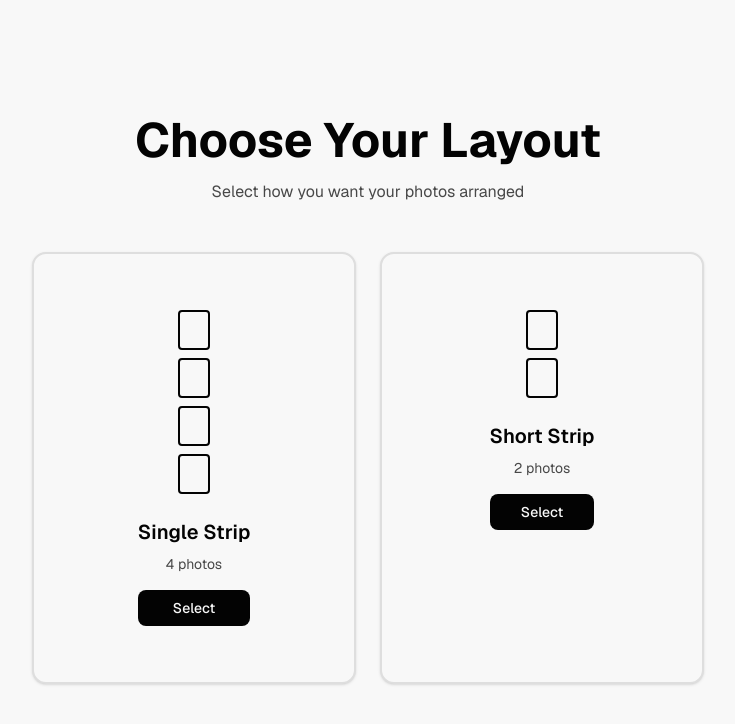
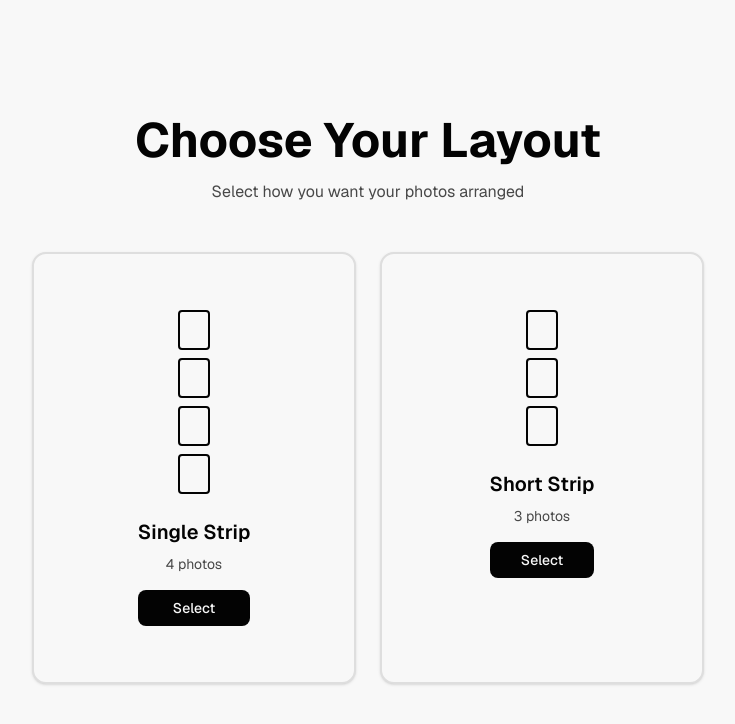
Before and after one commit to dlsl-animodev/project-MAUSAiC-camera-booth, a Next.js app: page / in a window 1280 px wide. Both pictures are taken after a click on the button "Click to Start". Shown: the top 724 px of the page, without its empty margins (272-1007 px from the left). Built offline with nearby package versions, Linux system fonts and the light colour scheme; no server answers.

Commit message:
fix: use 3 strips instead of 2

```diff
--- a/components/pages/camera-booth.tsx
+++ b/components/pages/camera-booth.tsx
@@ -55,7 +55,7 @@ export function CameraBooth({ layout, onPhotosCapture }: CameraBoothProps) {
     }
   }, [permission]);
 
-  const maxPhotos = layout === "single" ? 4 : 2;
+  const maxPhotos = layout === "single" ? 4 : 3;
 
   // Auto capture every 3 seconds when capturing
   useEffect(() => {
--- a/components/pages/layout-select.tsx
+++ b/components/pages/layout-select.tsx
@@ -44,10 +44,11 @@ export function LayoutSelect({ onSelectLayout }: LayoutSelectProps) {
           </CardContent>
         </Card>
 
-        {/* Short Strip - 2 photos */}
+        {/* Short Strip - 3 photos */}
         <Card className="cursor-pointer border-2 transition-all hover:border-foreground">
           <CardContent className="flex flex-col items-center gap-6 p-8">
             <div className="flex flex-col gap-2">
+              <div className="h-10 w-8 rounded border-2 border-foreground" />
               <div className="h-10 w-8 rounded border-2 border-foreground" />
               <div className="h-10 w-8 rounded border-2 border-foreground" />
             </div>
@@ -55,7 +56,7 @@ export function LayoutSelect({ onSelectLayout }: LayoutSelectProps) {
               <h3 className="text-center text-xl font-semibold text-foreground">
                 Short Strip
               </h3>
-              <p className="text-sm text-muted-foreground">2 photos</p>
+              <p className="text-sm text-muted-foreground">3 photos</p>
               <Button
                 onClick={() => onSelectLayout("double")}
                 className="mt-2 w-full"
```
